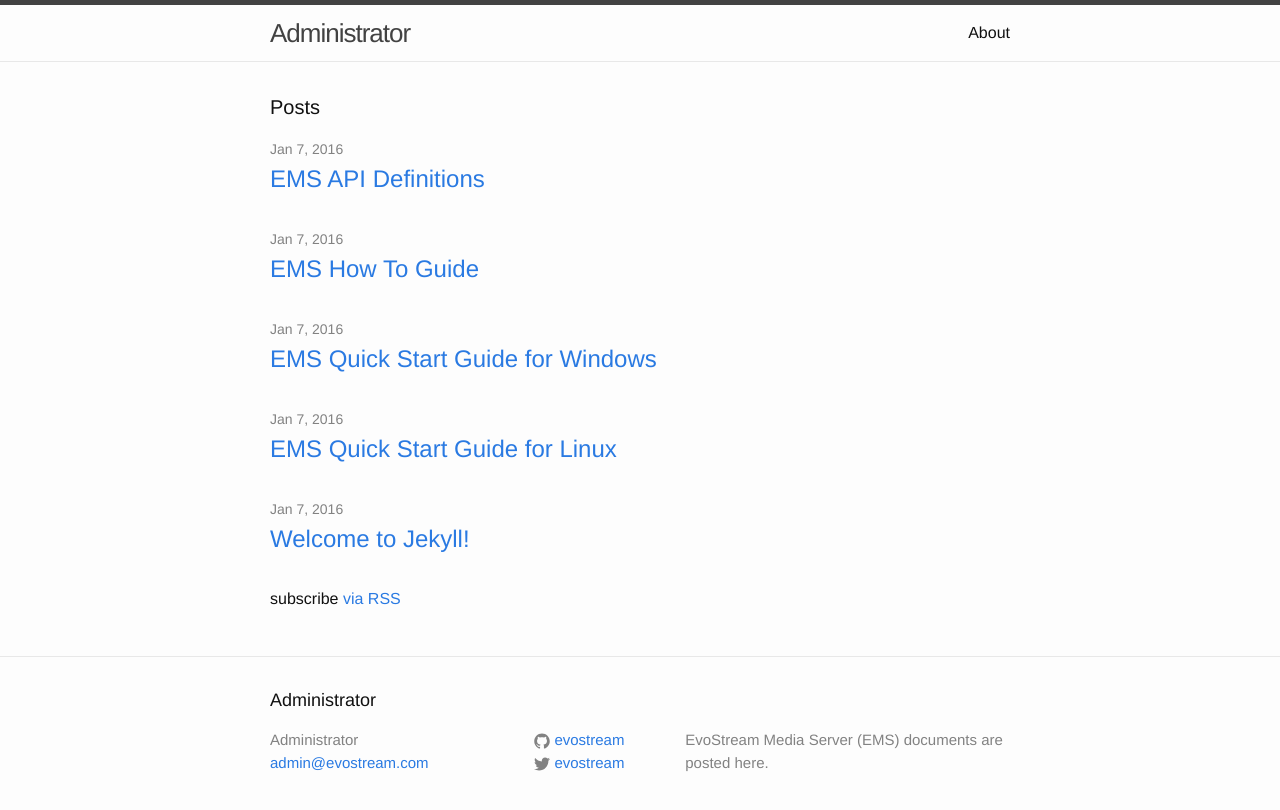
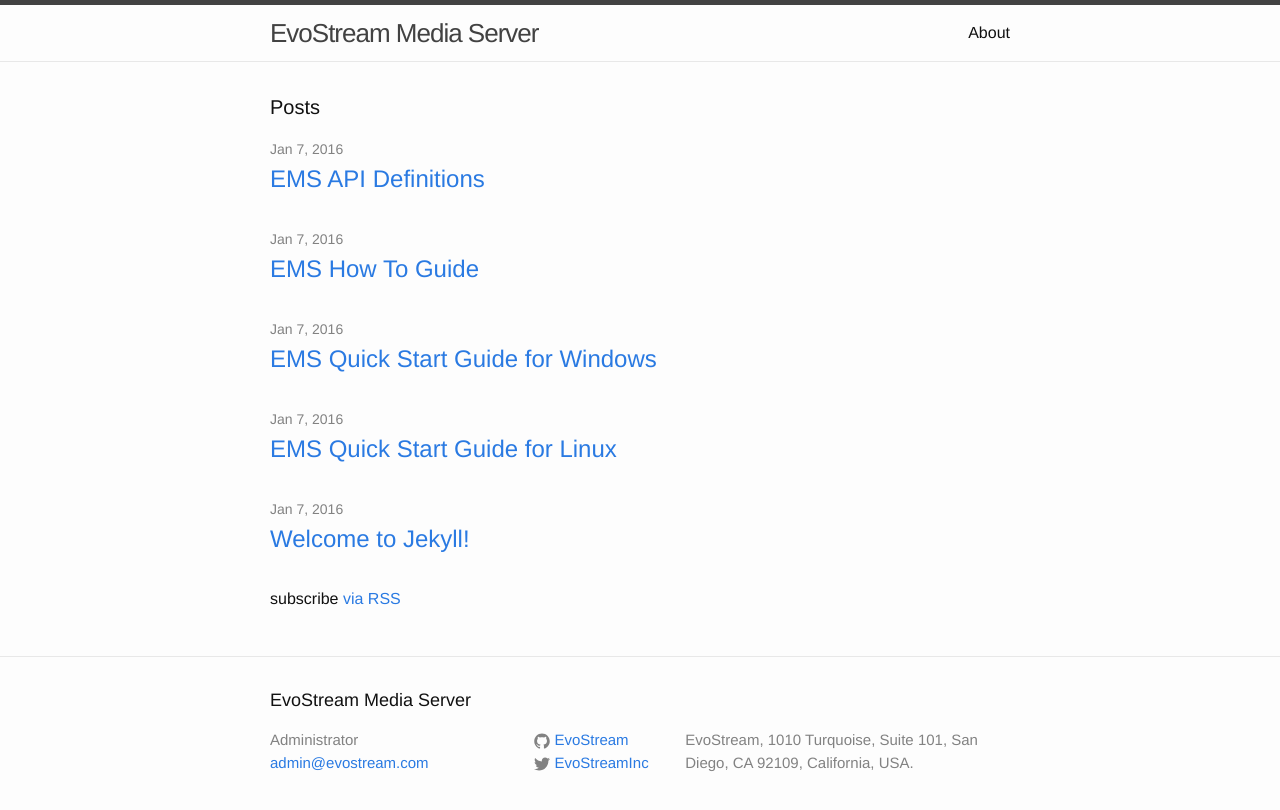
Before and after one commit to EvoStream/EvoStream.github.io, a Jekyll site: the page built from index.html, in a window 1280 px wide. Shown: the top 810 px of the page. Built offline with Jekyll 4.4.1, drawn with Linux system fonts in a browser that asks for light colours.

Commit message:
Fixed company details on github pages

```diff
--- a/_config.yml
+++ b/_config.yml
@@ -6,14 +6,16 @@
 # 'jekyll serve'. If you change this file, please restart the server process.
 
 # Site settings
-title: Administrator
+title: EvoStream Media Server
+email_name: Administrator
 email: admin@evostream.com
 description: > # this means to ignore newlines until "baseurl:"
-  EvoStream Media Server (EMS) documents are posted here.
+  EvoStream, 1010 Turquoise, Suite 101,
+  San Diego, CA 92109, California, USA.
 baseurl: "" # the subpath of your site, e.g. /blog
 url: "http://evostream.github.io" # the base hostname & protocol for your site
-twitter_username: evostream
-github_username:  evostream
+twitter_username: EvoStreamInc
+github_username:  EvoStream
 
 # Build settings
 markdown: kramdown
--- a/_includes/footer.html
+++ b/_includes/footer.html
@@ -7,7 +7,7 @@
     <div class="footer-col-wrapper">
       <div class="footer-col footer-col-1">
         <ul class="contact-list">
-          <li>{{ site.title }}</li>
+          <li>{{ site.email_name }}</li>
           <li><a href="mailto:{{ site.email }}">{{ site.email }}</a></li>
         </ul>
       </div>
```
